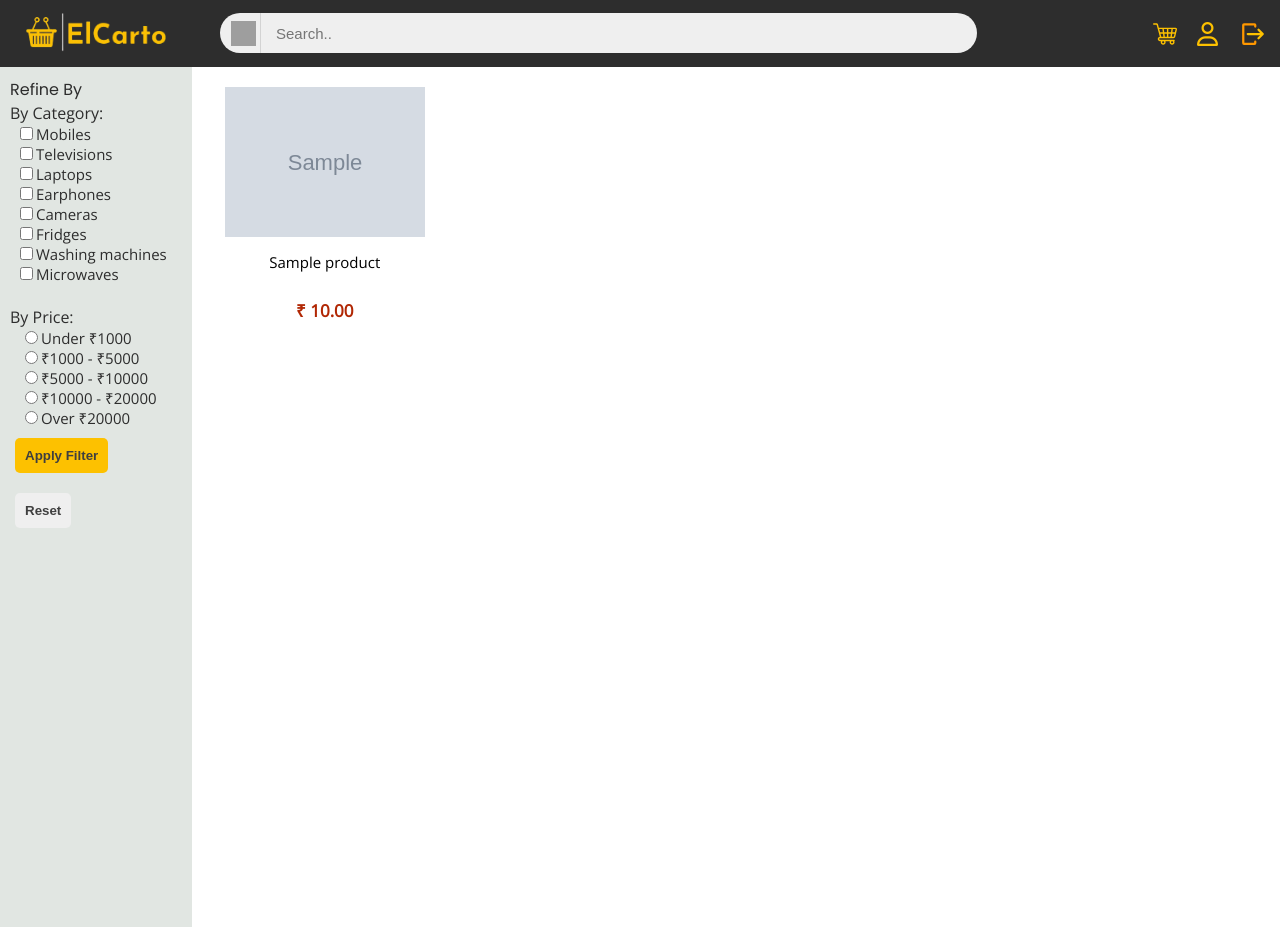
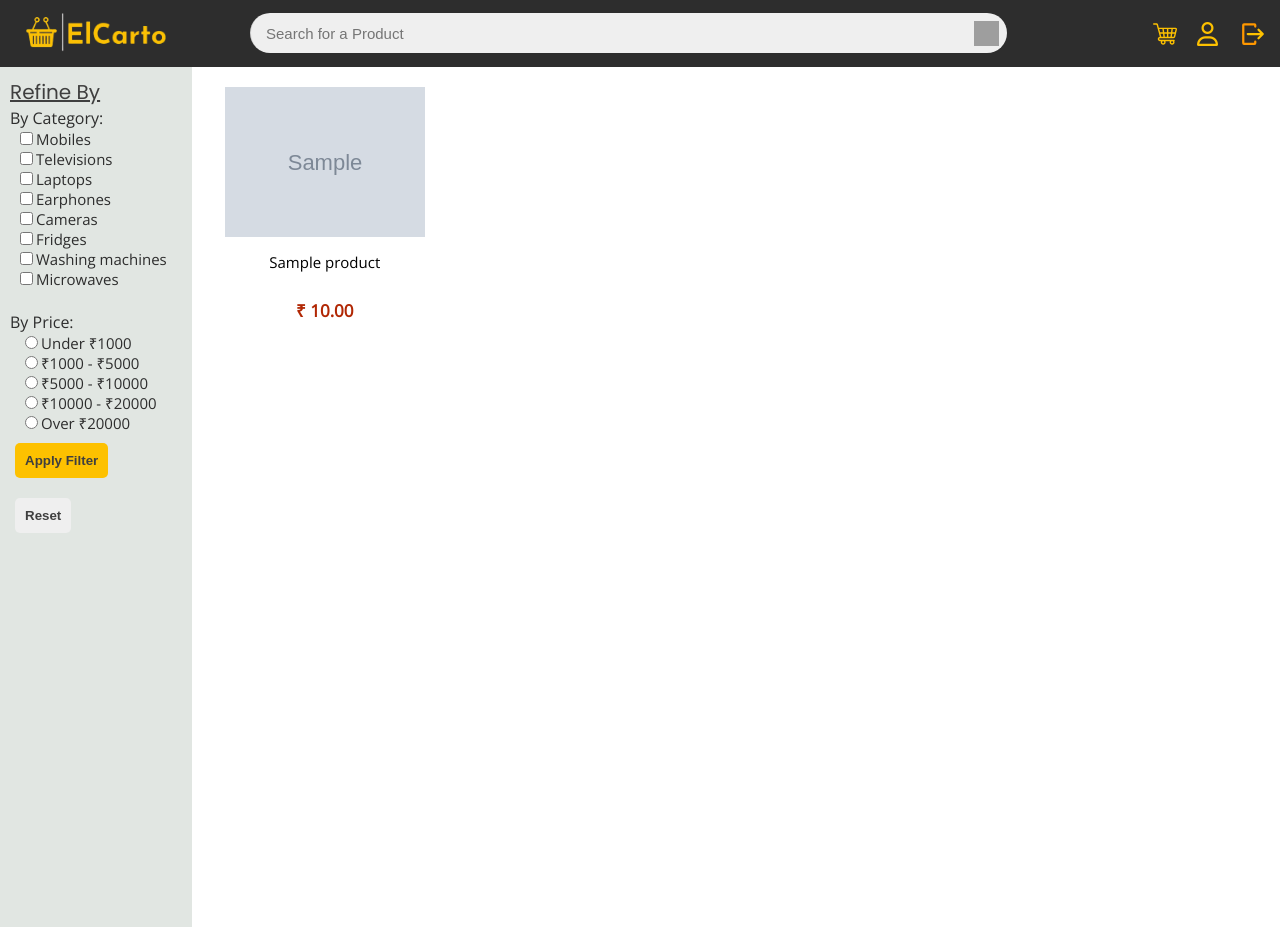
Before and after one commit to muleyashutosh/e-commerce-system, a Flask app: template templates/home.html in a window 1280 px wide. Run offline with Flask 2, Linux system fonts and the light colour scheme; the template is opened without the code that fills it: most values are stand-ins (such as "Sample title", 1, 10 or a date in 2020); grey boxes marked "Sample" are stand-in pictures; some libraries are stand-ins or nearby versions; grey boxes are pictures that could not be loaded.

Commit message:
searchbar button switched

```diff
--- a/app.py
+++ b/app.py
@@ -274,6 +274,7 @@ def profile():
                     result.update(db.select_from("upidet", where_clause = {'upidetailID':paymentdet['upidetailID']})[0])
                 else:
                     result=db.select_from("upidet", where_clause = {'upidetailID':paymentdet['upidetailID']})[0]
+        print(userinfo)
     else:
         return redirect(url_for('index'))
     return render_template('profile.html',user = userinfo,firstname=userinfo[0]['firstname'],payinfo=result ,login_status = login_status)
--- a/static/styles/base.css
+++ b/static/styles/base.css
@@ -46,22 +46,24 @@
     width: 70%;
     margin: auto;
     position: relative;
-    left: 20px;
+    left: 50px;
+
 }
 
 #searchfield div {
     background-image:url(https://ik.imagekit.io/milyzn5unt/e-commerce-system/search_t6RuJ5Yrj.png);
     background-repeat: no-repeat;
     background-size: 25px 25px;
-    background-position: 70% 50%;
+    background-position: 45% 50%;
     width: 40px;
     height: 40px;
     margin:13px 0px;
     float: left;
     background-color: #efefef;
-    border-top-left-radius: 20px;
-    border-bottom-left-radius: 20px;
-    padding-left: 30px;
+    border-top-right-radius: 20px;
+    border-bottom-right-radius: 20px;
+    cursor: pointer;
+    transition: all 0.3s ease;
 }
 
 #search {
@@ -75,14 +77,17 @@
     width: 80%;
     border:transparent;
     border-left:1px solid lightgrey;
-    border-top-right-radius: 20px;
-    border-bottom-right-radius: 20px;
+    border-top-left-radius: 20px;
+    border-bottom-left-radius: 20px;
     color: #2d2d2d;
+    transition: all 0.3s ease;
 }
 
 #search:focus{
     outline:none;
+
 }
+
 
 
 .headerClass a {
--- a/static/styles/customerHome.css
+++ b/static/styles/customerHome.css
@@ -14,7 +14,9 @@
 
 .category-filter div {
     font-family: 'Poppins', 'sans-serif';
-    color: #2d2d2d;
+    font-size: 20px;
+    color: #3f3f3f;
+    text-decoration: underline;
 }
 
 .category-filter form {
--- a/templates/base.html
+++ b/templates/base.html
@@ -6,7 +6,6 @@
         <link rel="icon" href="https://ik.imagekit.io/milyzn5unt/e-commerce-system/shopping-cart_g2lAzjYlj.svg" type="image/x-icon">
         <link href="https://fonts.googleapis.com/css2?family=Poppins&display=swap" rel="stylesheet">
         <link rel="preconnect" href="https://fonts.gstatic.com">
-        <link rel="preconnect" href="https://fonts.gstatic.com">
         <link href="https://fonts.googleapis.com/css2?family=Open+Sans:ital,wght@0,300;0,400;1,300&display=swap" rel="stylesheet">
         <link rel="stylesheet" href="{{url_for('static', filename = 'styles/base.css')}}">
         <script src="https://kit.fontawesome.com/d591665a2d.js" crossorigin="anonymous"></script>
@@ -14,27 +13,26 @@
         {% block head %} {% endblock %}
     <body>
         <div id='header' class = 'headerClass'>
-            <h2><a href="
+            <h2><a
                 {% if 'C' in session['userID'] %}
-                    {{ url_for('home') }}
+                    href="{{ url_for('home') }}"
                 {% else %}
-                    {{ url_for('sellerHome') }}
+                    href = "{{ url_for('sellerHome') }}"
                 {% endif %}
-                ">
-                </a>
+                ></a>
             </h2>
-            <div id = 'searchfield'><div id='search-icon'></div><input type="search" name="search" id="search" placeholder="Search.."></div>
+            <div id = 'searchfield'><input type="search" name="search" id="search" placeholder="Search for a Product"><div id='search-icon'></div></div>
             <a title= 'Logout' href="{{ url_for('logout')}}"><div class = 'logout'></div></a>
             <div class='dropDown'>
                 <a id = 'dropbtn' title= 'Profile'><div id='drop-btn' class="fas fa-user profile"></div></a>
                 <div class = 'dropdown-content' id = 'drop-content'>
-                    <a href="
+                    <a
                     {% if 'C' in session['userID'] %}
-                        {{ url_for('profile') }}
+                        href="{{ url_for('profile') }}"
                     {% else %}
-                        {{ url_for('sellerProfile') }}
+                        href="{{ url_for('sellerProfile') }}"
                     {% endif %}
-                    ">Hello, {{ firstname }}<hr> <span>Edit Profile</span></a>
+                    >Hello, {{ firstname }}<hr> <span>Edit Profile</span></a>
                     <a href="#">My Orders</a>
                 </div>
             </div>
@@ -65,9 +63,9 @@
 
         $('#search').focusin(function() {
             $('#search').css('border', '3px solid #fdc100')
-            $('#search').css('border-left', 'none')
+            $('#search').css('border-right', 'none')
             $('#search-icon').css('border', '3px solid #fdc100')
-            $('#search-icon').css('border-right', 'none')
+            $('#search-icon').css('border-left', 'none')
 
         })
         $('#search').focusout(function() {
@@ -75,9 +73,9 @@
             $('#search-icon').css('border', 'none')
         })
 
-        $('#search-icon').click(function() {
-            $('#search').focus();
-        })
+        // $('#search-icon').click(function() {
+        //     $('#search').focus();
+        // })
 
         window.onclick = function(e) {
             if (!e.target.matches('#dropbtn') && !e.target.matches('#drop-btn')) {
--- a/templates/home.html
+++ b/templates/home.html
@@ -19,11 +19,11 @@ Home
             <label for="washing-machines"><input type="checkbox" name="washing-machines" id="washing-machines" value="7">Washing machines</label><br>
             <label for="microwaves"><input type="checkbox" name="microwaves" id="microwaves" value="8">Microwaves</label><br>
             <br>By Price:<br>
-            <label for="price"><input type="radio" name="price" value="1" >Under &#x20B9;1000</label><br>
-            <label for="price"><input type="radio" name="price" value="2">&#x20B9;1000 - &#x20B9;5000</label><br>
-            <label for="price"><input type="radio" name="price" value="3">&#x20B9;5000 - &#x20B9;10000</label><br>
-            <label for="price"><input type="radio" name="price" value="4">&#x20B9;10000 - &#x20B9;20000</label><br>
-            <label for="price"><input type="radio" name="price" value="5">Over &#x20B9;20000</label><br>
+            <label for="value1"><input type="radio" id='value1' name="price" value="1" >Under &#x20B9;1000</label><br>
+            <label for="value2"><input type="radio" id='value2' name="price" value="2">&#x20B9;1000 - &#x20B9;5000</label><br>
+            <label for="value3"><input type="radio" id='value3' name="price" value="3">&#x20B9;5000 - &#x20B9;10000</label><br>
+            <label for="value4"><input type="radio" id='value4' name="price" value="4">&#x20B9;10000 - &#x20B9;20000</label><br>
+            <label for="value5"><input type="radio" id='value5' name="price" value="5">Over &#x20B9;20000</label><br>
             <input type="submit" value ='Apply Filter'>
             <button id ='reset'>Reset</button>
         </form>
@@ -84,16 +84,16 @@ Home
         })}
         var allproducts = $('.grid-container').contents();
         // console.log(allproducts)
-        $('#search').keyup(function() {
+        $('#search-icon').click(function() {
             if ($('#search').val().trim() == '') {
                 if(allproducts.length == 0) {
-                    console.log('val empty, productslist empty')
+                    // console.log('val empty, productslist empty')
                     var error = '<div class="noItemsFound"><h2>Oops, No Items matching your search were found!</h2><hr></div>'
                     $('.main').append(error);
                     $('.grid-container').empty()
                 }
                 else {
-                    console.log('val empty, productslist not empty')
+                    // console.log('val empty, productslist not empty')
                     $('.noItemsFound').remove();
                     if(! $('.grid-container').contents().length)
                         $('.grid-container').append(allproducts);
@@ -104,16 +104,16 @@ Home
             else {
 
                 QuerySearch($('#search').val().trim(), function(res) {
-                    console.log(res)
+                    // console.log(res)
                     if(res.length == 0) {
-                        console.log('val ' + $("#search").val().trim() + ', res empty')
+                        // console.log('val ' + $("#search").val().trim() + ', res empty')
                         var error = '<div class="noItemsFound"><h2>Oops, No Items matching your search were found!</h2><hr></div>'
                         if( ! $('.main').has('.noItemsFound').length)
                             $('.main').append(error)
                         $(".grid-container").empty()
                     }
                     else {
-                        console.log('val ' + $("#search").val().trim() + ', res not empty')
+                        // console.log('val ' + $("#search").val().trim() + ', res not empty')
                         html = ''
                         for (let x=0; x < res.length; x++) {
                             html += "<div class='grid-item' id='" + res[x]['prodID'] + "'>"
@@ -146,7 +146,11 @@ Home
             $(this).children('.addToCart').fadeOut('fast');
         })
 
-
+        $('#search').keypress(function(e) {
+            if(e.keyCode == 13) {
+                $('#search-icon').click()
+            }
+        })
 
     })
 </script>
--- a/templates/sellerHome.html
+++ b/templates/sellerHome.html
@@ -40,7 +40,5 @@ Suppliers Home
 {% endblock %}
 
 {% block scripts %}
-<script>
-    document.getElementById('route').href ="{{ url_for('sellerProfile') }}"
-</script>
+
 {% endblock %}
```
Also changed, not shown: static/styles/profile.css (+8 -1 lines), templates/profile.html (+22 -20 lines), templates/sellerprofile.html (+12 -20 lines).
